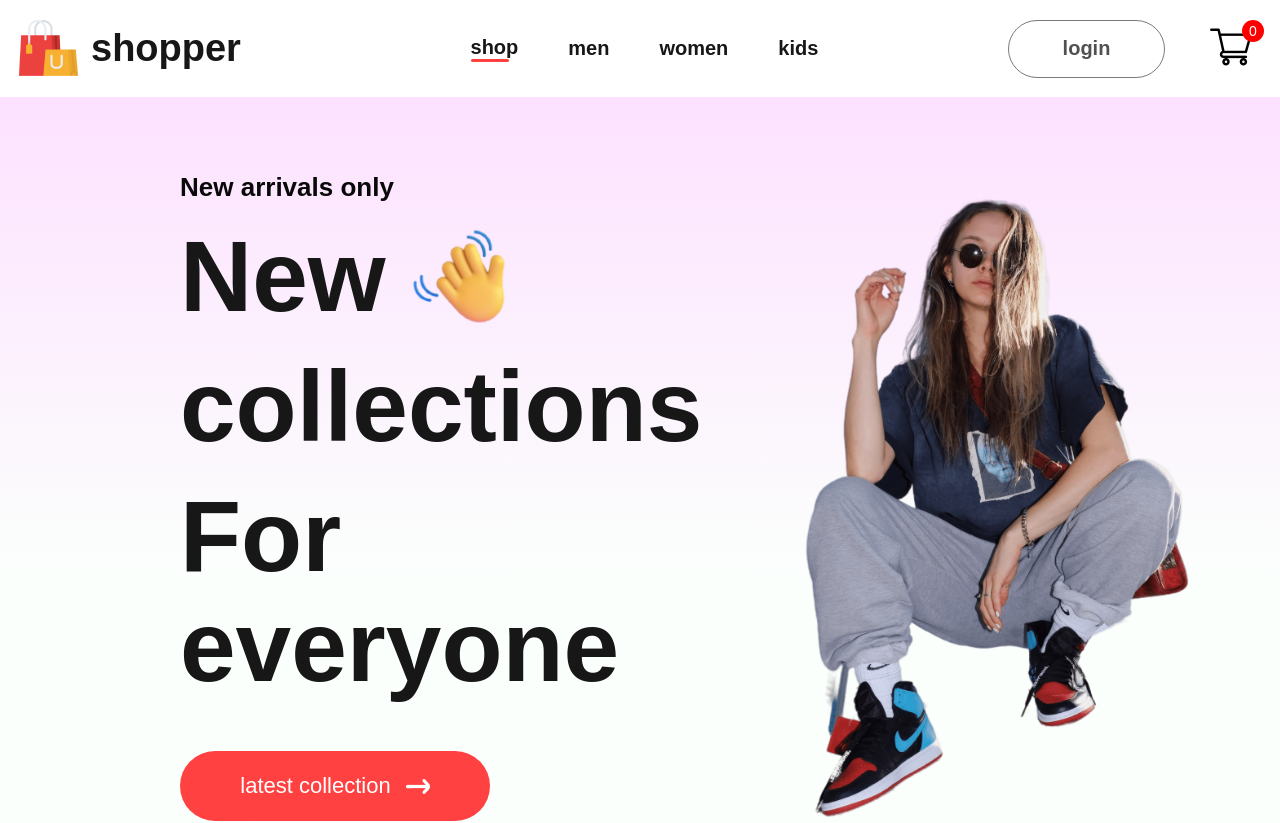
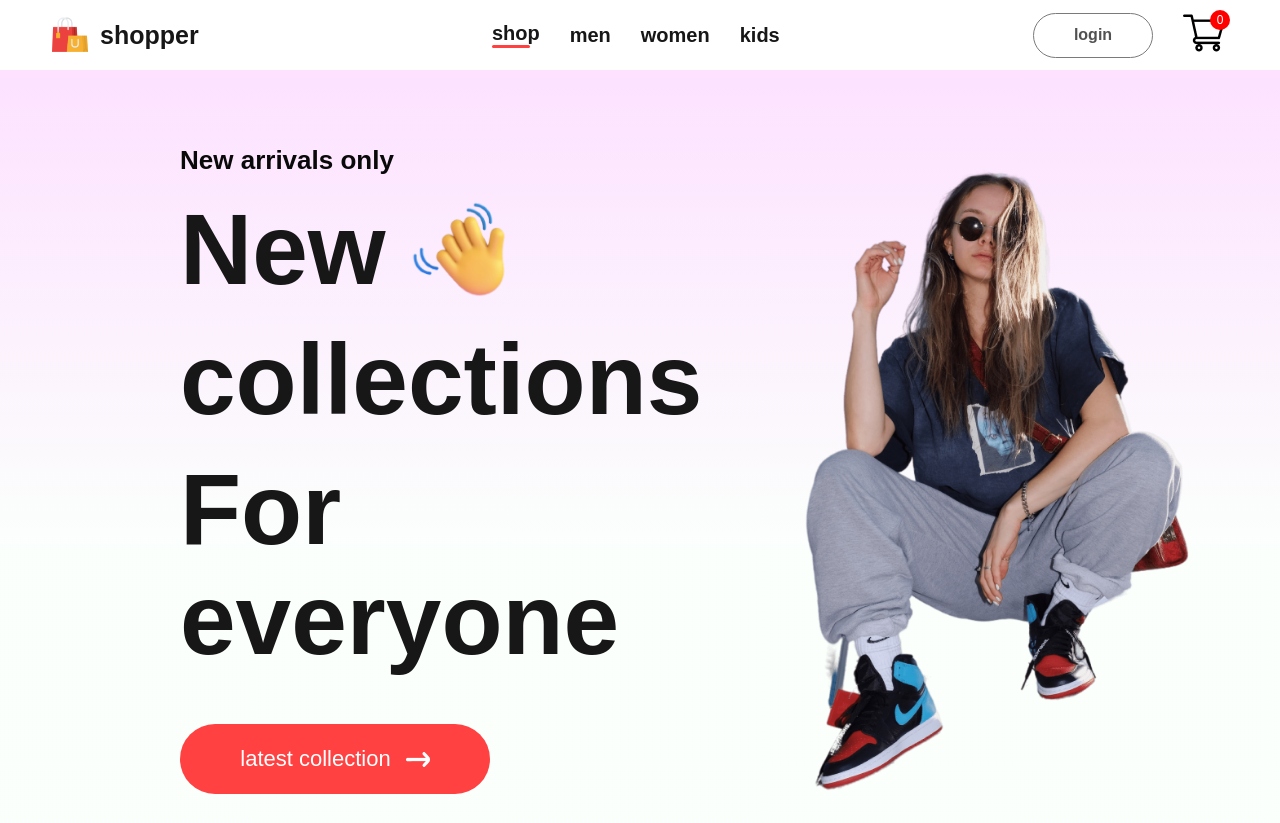
Before and after one commit to george827/E-commerce, a React (Create React App) app in the folder front-end/: page / in a window 1280 px wide. Shown: the top 823 px of the page. Built offline with nearby package versions, Linux system fonts and the light colour scheme.

Commit message:
1280 screen media

```diff
--- a/front-end/src/components/Navbar/Navbar.css
+++ b/front-end/src/components/Navbar/Navbar.css
@@ -75,3 +75,37 @@
     font-size: 20px;
     font-weight: 600;
 }
+
+@media (max-width: 1280px) {
+    .navbar {
+        padding: 12px 50px;
+    }
+
+    .nav-logo img {
+        width: 40px;
+    }
+    .nav-logo p {
+        font-size: 25px;
+    }
+    .nav-menu {
+        gap: 30px;
+        font-size: 16px;
+    }
+    .nav-login-cart {
+        gap: 30px;
+    }
+    .nav-login-cart button {
+        width: 120px;
+        height: 45px;
+        font-size: 16px;
+    }
+
+    .nav-cart-count {
+        width: 20px;
+        height: 20px;
+        font-size: 12px;
+        margin-top: -30px;
+        margin-left: -45px;
+    }
+
+}
```
